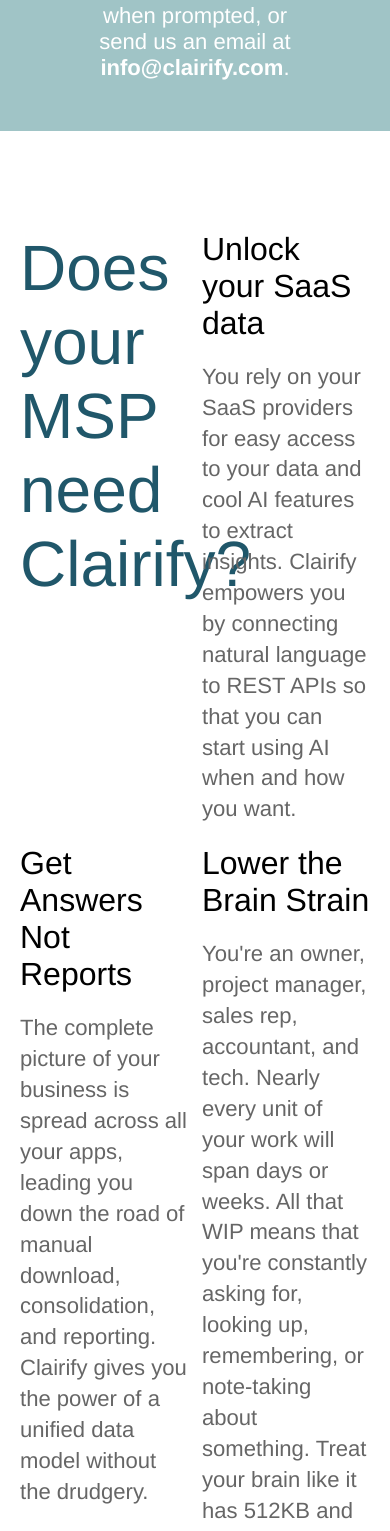
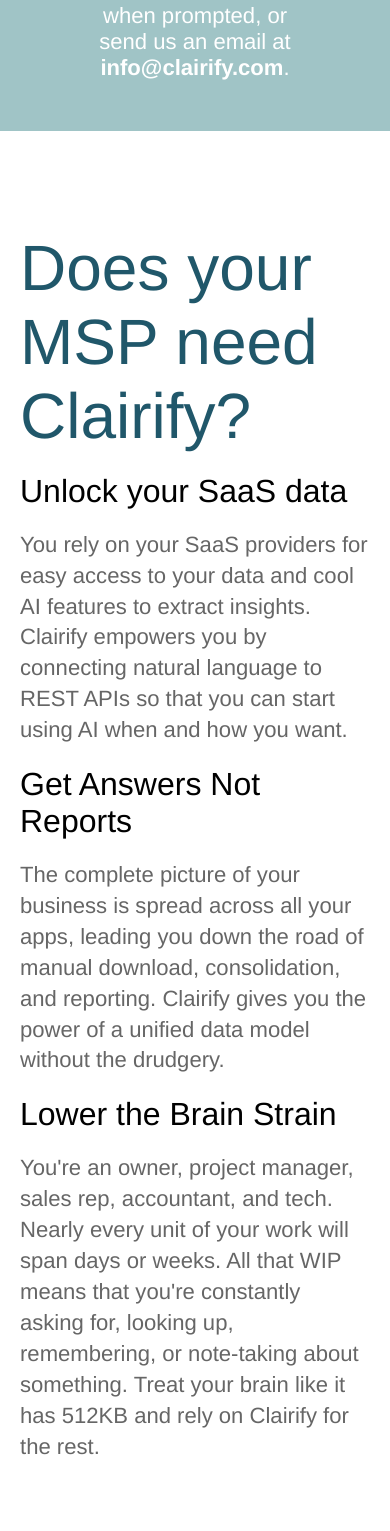
Before and after one commit to mdpatel2/mdpatel2.github.io, a Jekyll site: the page built from index.html, in a window 390 px wide. Shown: the part 996-2527 px from the top of the page. Built offline with Jekyll 4.4.1, drawn with Linux system fonts in a browser that asks for light colours.

Commit message:
mobile css adjustments (#5)

```diff
--- a/index.html
+++ b/index.html
@@ -53,6 +53,13 @@
   text-align: left;
 }
 
+/* Responsive adjustments */
+@media (max-width: 768px) { /* Adjust this breakpoint as needed */
+  .box {
+    width: 100%; /* Make each box take full width on smaller screens */
+  }
+}
+
 </style>
 
 <section>
```
Also changed, not shown: 2 other files.
